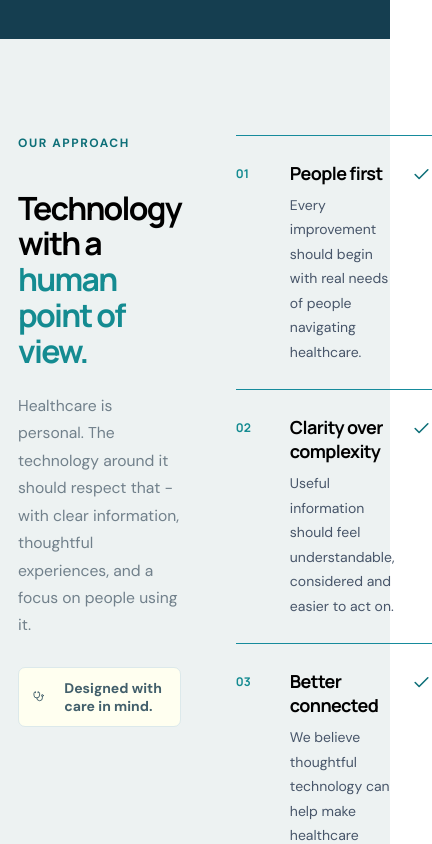
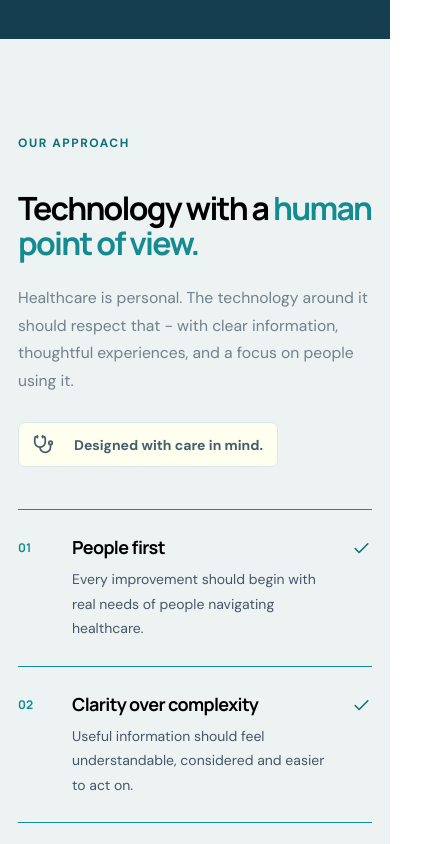
Before and after one commit to NDeenSanhaj96/medic-fi, a React (Vite) app: page / in a window 390 px wide. Shown: the part 3820-4664 px from the top of the page, 432 px wide, since content can reach past the window. Built offline with nearby package versions, Linux system fonts and the light colour scheme.

Commit message:
style: Add Media queries to the approach section at 768px screen size

```diff
--- a/src/App.css
+++ b/src/App.css
@@ -632,6 +632,11 @@
   .vision_card p {
     min-height: 0;
   }
+
+  .approach_grid-container {
+    grid-template-columns: 1fr;
+    gap: 42px;
+  }
 }
 
 @media (max-width: 480px) {
```
